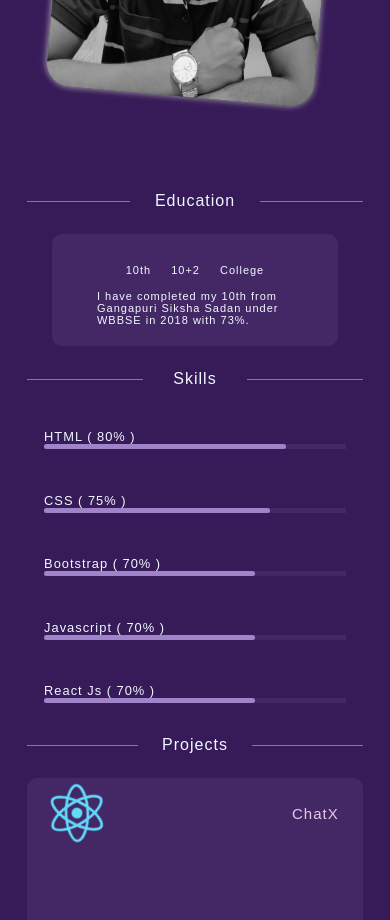
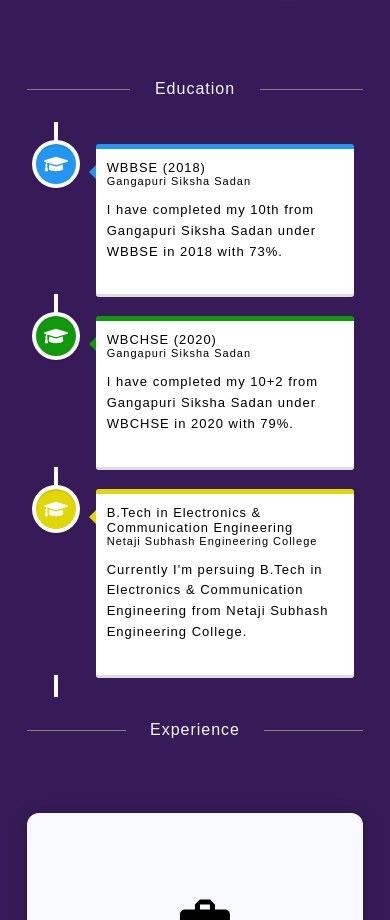
Before and after one commit to GairikSharma/Portfolio-Website, a React (Create React App) app: page / in a window 390 px wide. Shown: the part 1080-2000 px from the top of the page. Built offline with nearby package versions, Linux system fonts and the light colour scheme.

Commit message:
Timeline added

```diff
--- a/package.json
+++ b/package.json
@@ -13,6 +13,8 @@
     "react-icons": "^4.4.0",
     "react-pdf": "^5.7.2",
     "react-scripts": "5.0.1",
+    "react-vertical-timeline-component": "^3.6.0",
+    "swiper": "^9.4.1",
     "typewriter-effect": "^2.19.0",
     "web-vitals": "^2.1.4"
   },
--- a/src/App.css
+++ b/src/App.css
@@ -8,21 +8,28 @@
     font-family: 'Open Sans', sans-serif;
     font-family: 'Qahiri', sans-serif;
     font-family: 'Quicksand', sans-serif; */
-    font-family: 'Exo', sans-serif;
-    font-family: 'Indie Flower', cursive;
-    font-family: 'Montserrat', sans-serif;
-    font-family: 'Noto Serif Display', serif;
-    font-family: 'Open Sans', sans-serif;
-    font-family: 'Qahiri', sans-serif;
-    font-family: 'Quicksand', sans-serif;
+  font-family: "Exo", sans-serif;
+  font-family: "Indie Flower", cursive;
+  font-family: "Montserrat", sans-serif;
+  font-family: "Noto Serif Display", serif;
+  font-family: "Open Sans", sans-serif;
+  font-family: "Qahiri", sans-serif;
+  font-family: "Quicksand", sans-serif;
   letter-spacing: 1px;
-    background-color: #371B58;
+  background-color: #371b58;
   cursor: pointer;
   font-weight: 100;
   scroll-behavior: smooth;
 }
-
-@import url('https://fonts.googleapis.com/css2?family=Exo&family=Indie+Flower&family=Montserrat:wght@300&family=Noto+Serif+Display:wght@300&family=Open+Sans:wght@300&family=Qahiri&family=Quicksand&display=swap');
+.exp-card-wrapper {
+    width: 100%;
+    height: 480px;
+    display: flex;
+    flex-direction: column;
+    justify-content: center;
+    align-items: center;
+}
+@import url("https://fonts.googleapis.com/css2?family=Exo&family=Indie+Flower&family=Montserrat:wght@300&family=Noto+Serif+Display:wght@300&family=Open+Sans:wght@300&family=Qahiri&family=Quicksand&display=swap");
 body {
   overflow-x: hidden;
   position: relative;
@@ -51,7 +58,7 @@ body {
   padding: 14px;
   margin: 10px;
   font-weight: 100;
-    font-size: 1.0rem;
+  font-size: 1rem;
   width: 150px;
   display: flex;
   justify-content: center;
@@ -77,7 +84,7 @@ body {
   padding: 14px;
   margin: 10px;
   font-weight: 100;
-    font-size: 1.0rem;
+  font-size: 1rem;
   width: 100px;
   display: flex;
   justify-content: center;
@@ -125,6 +132,5 @@ body {
 @media only screen and (max-width: 600px) {
   body {
     font-size: 11px;
-
   }
 }
--- a/src/App.js
+++ b/src/App.js
@@ -1,135 +1,202 @@
-import React, { useState, useRef } from 'react';
-import './App.css';
-import About from './about';
-import Education from './education';
-import Projects from './projects';
-import Skills from './skills';
-import Certificate from './certificate';
-import Achievement from './achievement';
-import Contact from './contact';
-import { FiMail } from 'react-icons/fi'
+import React, { useState, useRef } from "react";
+import "./App.css";
+import About from "./about";
+import Education from "./education";
+import Projects from "./projects";
+import Skills from "./skills";
+import Certificate from "./certificate";
+import Achievement from "./achievement";
+import Contact from "./contact";
+import { FiMail } from "react-icons/fi";
 // import GairkSharma_cv from './pdf/GairikSharma_cv.pdf'
 
+import "./styles/nav.css";
+import { CgMenuRight } from "react-icons/cg";
+import { VscClose } from "react-icons/vsc";
+import { IoMdDownload } from "react-icons/io";
 
-
-import './styles/nav.css'
-import { CgMenuRight } from 'react-icons/cg'
-import { VscClose } from 'react-icons/vsc'
-import { IoMdDownload } from 'react-icons/io'
-
-import { AiFillLinkedin } from 'react-icons/ai'
-import { BsGithub } from 'react-icons/bs'
-import { BsFacebook } from 'react-icons/bs'
-import { BsInstagram } from 'react-icons/bs'
-import Footer from './footer';
+import { AiFillLinkedin } from "react-icons/ai";
+import { BsGithub } from "react-icons/bs";
+import { BsFacebook } from "react-icons/bs";
+import { BsInstagram } from "react-icons/bs";
+import Footer from "./footer";
+import ExperienceCard from "./experience";
+import Swiper from "swiper";
+import SwiperElement from "./swiper";
 
 function App() {
+  const [sidemenu, setSidemenu] = useState(false);
+  const sideMenu = () => {
+    setSidemenu(true);
+    console.log("Clicked");
+  };
+  const closeSidebar = () => {
+    setSidemenu(false);
+  };
 
-
-
-  const [sidemenu, setSidemenu] = useState(false)
-  const sideMenu = () => {
-    setSidemenu(true)
-    console.log('Clicked');
-  }
-  const closeSidebar = () => {
-    setSidemenu(false)
-  }
-
-  const aboutref = useRef()
-  const educationref = useRef()
-  const skillsref = useRef()
-  const projectsref = useRef()
-  const certificateref = useRef()
-  const achivementref = useRef()
-  const contactref = useRef()
-
+  const aboutref = useRef();
+  const educationref = useRef();
+  const experienceref = useRef();
+  const skillsref = useRef();
+  const projectsref = useRef();
+  const certificateref = useRef();
+  const achivementref = useRef();
+  const contactref = useRef();
 
   const scrollComponent = (elem) => {
-    elem.current.scrollIntoView({ behavior: 'smooth' })
+    elem.current.scrollIntoView({ behavior: "smooth" });
     console.log(elem.current);
-  }
-
-
-
-
+  };
 
   return (
-
     <div className="App">
-
-
-
-      {
-        sidemenu && (
+      {sidemenu && (
         <div className="side-menu">
           <div className="close-icon-div">
-              <VscClose className='close-icon' onClick={closeSidebar} />
+            <VscClose className="close-icon" onClick={closeSidebar} />
           </div>
           <div className="side-menu-items">
             <ul>
-                <li onClick={() => {
-                  setSidemenu(false)
-                  scrollComponent(aboutref)
-                }} >About</li>
-                <li onClick={() => {
-                  setSidemenu(false)
-                  scrollComponent(educationref)
-                }}>Education</li>
-                <li onClick={() => {
-                  setSidemenu(false)
-                  scrollComponent(skillsref)
-                }}>Skills</li>
-                <li onClick={() =>
-                {
-                  setSidemenu(false)
-                  scrollComponent(projectsref)
-                }}>Projects</li>
-                <li onClick={() =>
-                {
-                  setSidemenu(false)
-                  scrollComponent(certificateref)
-                 }}>Certifications</li>
-                <li onClick={() => {
-                  setSidemenu(false)
-                  scrollComponent(achivementref)
-                }}>Achievements</li>
-                <li onClick={() => {
-                  setSidemenu(false)
-                  scrollComponent(contactref)
-                  }}>Contact</li>
+              <li
+                onClick={() => {
+                  setSidemenu(false);
+                  scrollComponent(aboutref);
+                }}
+              >
+                About
+              </li>
+              <li
+                onClick={() => {
+                  setSidemenu(false);
+                  scrollComponent(educationref);
+                }}
+              >
+                Education
+              </li>
+              <li
+                onClick={() => {
+                  setSidemenu(false);
+                  scrollComponent(experienceref);
+                }}
+              >
+                Experience
+              </li>
+              <li
+                onClick={() => {
+                  setSidemenu(false);
+                  scrollComponent(skillsref);
+                }}
+              >
+                Skills
+              </li>
+              <li
+                onClick={() => {
+                  setSidemenu(false);
+                  scrollComponent(projectsref);
+                }}
+              >
+                Projects
+              </li>
+              <li
+                onClick={() => {
+                  setSidemenu(false);
+                  scrollComponent(certificateref);
+                }}
+              >
+                Certifications
+              </li>
+              <li
+                onClick={() => {
+                  setSidemenu(false);
+                  scrollComponent(achivementref);
+                }}
+              >
+                Achievements
+              </li>
+              <li
+                onClick={() => {
+                  setSidemenu(false);
+                  scrollComponent(contactref);
+                }}
+              >
+                Contact
+              </li>
             </ul>
-              <button>Download CV
-                <a href="#" style={{background:'transparent'}}>
-                  <IoMdDownload className='download-icon' />
+            <button>
+              Download CV
+              <a href="#" style={{ background: "transparent" }}>
+                <IoMdDownload className="download-icon" />
               </a>
             </button>
           </div>
         </div>
-        )
-      }
+      )}
       <div className="nav">
-        <div className="logo">
-          G_s
-        </div>
+        <div className="logo">G_s</div>
         <div className="menu-items">
           <ul>
-            <li onClick={()=>{scrollComponent(aboutref)}}>About</li>
-            <li onClick={()=>{scrollComponent(educationref)}}>Education</li>
-            <li onClick={()=>{scrollComponent(skillsref)}}>Skills</li>
-            <li onClick={()=>{scrollComponent(projectsref)}}>Projects</li>
-            <li onClick={()=>{scrollComponent(certificateref)}}>Certifications</li>
-            <li onClick={()=>{scrollComponent(achivementref)}}>Achievement</li>
-            <li onClick={()=>{scrollComponent(contactref)}}>Contact</li>
+            <li
+              onClick={() => {
+                scrollComponent(aboutref);
+              }}
+            >
+              About
+            </li>
+            <li
+              onClick={() => {
+                scrollComponent(educationref);
+              }}
+            >
+              Education
+            </li>
+            <li
+              onClick={() => {
+                scrollComponent(experienceref);
+              }}
+            >
+              Experience
+            </li>
+            <li
+              onClick={() => {
+                scrollComponent(skillsref);
+              }}
+            >
+              Skills
+            </li>
+            <li
+              onClick={() => {
+                scrollComponent(projectsref);
+              }}
+            >
+              Projects
+            </li>
+            <li
+              onClick={() => {
+                scrollComponent(certificateref);
+              }}
+            >
+              Certifications
+            </li>
+            <li
+              onClick={() => {
+                scrollComponent(achivementref);
+              }}
+            >
+              Achievement
+            </li>
+            <li
+              onClick={() => {
+                scrollComponent(contactref);
+              }}
+            >
+              Contact
+            </li>
           </ul>
-
         </div>
-        <div className='menu-items-toggle-btn'>
+        <div className="menu-items-toggle-btn">
           <CgMenuRight className="menu-icon " onClick={sideMenu} />
         </div>
-
       </div>
-
 
       <div className="social-media">
         <a href="gairiksharma2000@gmail.com">
@@ -163,6 +230,14 @@ function App() {
         <div></div>
       </div>
       <Education />
+      <div className="edu" ref={experienceref}>
+        <div></div>
+        <h1>Experience</h1>
+        <div></div>
+      </div>
+      <div className="exp-card-wrapper">
+        <ExperienceCard />
+      </div>
       <div className="skills" ref={skillsref}>
         <div></div>
         <h1>Skills</h1>
--- a/src/about.js
+++ b/src/about.js
@@ -14,7 +14,7 @@ function About() {
             <div className="about-container" data-aos="fade-in">
                 <div className="text-intro" >
                     <p className='heading'>Hey , I am Gairik Sharma</p>
-                    <div className='headingtwo'>
+                    <div className='headingtwo' style={{height: "80px"}}>
                         <Typewriter
                             options={{
                                 strings: ['I am a Electronics Engineering undergrad', 'I am a MERN stack Developer'],
--- a/src/education.js
+++ b/src/education.js
@@ -1,86 +1,81 @@
-import React, { useState, useEffect } from 'react'
-import './styles/education.css'
-import Aos from 'aos';
-import "aos/dist/aos.css";
+import React from "react";
+import {
+  VerticalTimeline,
+  VerticalTimelineElement,
+} from "react-vertical-timeline-component";
+import "react-vertical-timeline-component/style.min.css";
+import { FaGraduationCap } from "react-icons/fa";
 
 function Education() {
-  useEffect(() => {
-        Aos.init({ duration: 2000 })
-    }, [])
-
-  const [school, setSchool] = useState(true)
-  const [schoolhs, setSchoolhs] = useState(false)
-  const [grad, setGrad] = useState(false)
-
-  const set_school = () => {
-    setSchool(true)
-    setSchoolhs(false)
-    setGrad(false)
-  }
-
-  const set_schoolhs = () => {
-    setSchool(false)
-    setSchoolhs(true)
-    setGrad(false)
-  }
-
-  const set_grad = () => {
-    setSchool(false)
-    setSchoolhs(false)
-    setGrad(true)
-  }
   return (
     <>
+      <VerticalTimeline>
+        <VerticalTimelineElement
+          className="vertical-timeline-element--work"
+          contentStyle={{
+            background: "white",
+            color: "black",
+            borderTop: "5px solid rgb(33, 150, 243)",
+          }}
+          contentArrowStyle={{ borderRight: "7px solid  rgb(33, 150, 243)" }}
+          iconStyle={{ background: "rgb(33, 150, 243)", color: "#fff" }}
+          icon={<FaGraduationCap style={{background: "transparent"}} />}
+        >
+          <h3 className="vertical-timeline-element-title" style={{background: "white",}}>WBBSE (2018)</h3>
+          <h4 className="vertical-timeline-element-subtitle" style={{background: "white",}}>
+            Gangapuri Siksha Sadan
+          </h4>
+          <p style={{background: "white"}}>
+            I have completed my 10th from Gangapuri Siksha Sadan under WBBSE in
+            2018 with 73%.
+          </p>
+        </VerticalTimelineElement>
 
-      <div className="main-education-container" data-aos="fade-in">
-        <div className="education-container">
-
-          <div className="education">
-            <div className="education-sidemenu">
-              <div className="school" onClick={set_school}>
-                10th
-              </div>
-              <div className="school-HS" onClick={set_schoolhs}>
-                10+2
-              </div>
-              <div className="grad" onClick={set_grad}>
-                College
-              </div>
-            </div>
-            <div className="inst">
-              {
-                school && (
-
-
-                  "I have completed my 10th from Gangapuri Siksha Sadan under WBBSE in 2018 with 73%."
-
-
-                )
-              }
-              {
-                schoolhs && (
-
-
-                  "I have completed my 10+2 from Gangapuri Siksha Sadan under WBCHSE in 2020 with 79%. "
-
-
-                )
-              }
-              {
-                grad && (
-
-
-                  "Currently I'm persuing B.Tech in Electronics & Communication Engineering from Netaji Subhash Engineering College."
-
-
-                )
-              }
-            </div>
-          </div>
-        </div>
-      </div>
+        <VerticalTimelineElement
+          className="vertical-timeline-element--work"
+          contentStyle={{
+            background: "white",
+            color: "black",
+            borderTop: "5px solid rgb(16, 154, 11)",
+          }}
+          contentArrowStyle={{ borderRight: "7px solid  rgb(16, 154, 11)" }}
+          iconStyle={{ background: "rgb(16, 154, 11)", color: "#fff" }}
+          icon={<FaGraduationCap style={{background: "transparent"}} />}
+        >
+          <h3 className="vertical-timeline-element-title" style={{background: "white",}}>WBCHSE (2020)</h3>
+          <h4 className="vertical-timeline-element-subtitle" style={{background: "white",}}>
+            Gangapuri Siksha Sadan
+          </h4>
+          <p style={{background: "white",}}>
+            I have completed my 10+2 from Gangapuri Siksha Sadan under WBCHSE in
+            2020 with 79%.
+          </p>
+        </VerticalTimelineElement>
+        <VerticalTimelineElement
+          className="vertical-timeline-element--work"
+          contentStyle={{
+            background: "white",
+            color: "black",
+            borderTop: "5px solid rgb(223, 216, 6)",
+          }}
+          contentArrowStyle={{ borderRight: "7px solid  rgb(223, 216, 6)" }}
+          iconStyle={{ background: "rgb(223, 216, 6)", color: "#fff" }}
+          icon={<FaGraduationCap style={{background: "transparent"}} />}
+        >
+          <h3 className="vertical-timeline-element-title" style={{background: "white",}}>
+            B.Tech in Electronics & Communication Engineering
+          </h3>
+          <h4 className="vertical-timeline-element-subtitle" style={{background: "white",}}>
+            Netaji Subhash Engineering College
+          </h4>
+          <p style={{background: "white",}}>
+            Currently I'm persuing B.Tech in Electronics & Communication
+            Engineering from Netaji Subhash Engineering College.
+          </p>
+        </VerticalTimelineElement>
+      </VerticalTimeline>
     </>
-  )
+  );
 }
 
-export default Education
+export default Education;
--- /dev/null
+++ b/src/experience.js
@@ -0,0 +1,30 @@
+import React from "react";
+import { MdBusinessCenter } from "react-icons/md";
+import "./styles/experienceCard.css"
+
+function ExperienceCard() {
+  return (
+    <>
+      <div className="card-body-exp">
+        <div className="icon-workplace-exp">
+          <div className="icon-wrapper-exp">
+            <MdBusinessCenter className="icon-exp" />
+          </div>
+          <div className="workplace-exp">
+            <div className="workplace-header-exp">25$ Support Tech</div>
+            <div className="woprkplace-timeline-exp">
+              November 2022 - January 2023
+            </div>
+          </div>
+        </div>
+        <div className="card-header-exp">Frontend developer Intern</div>
+        <div className="card-description-exp">
+            Developing and managing the frontend of a project.Handled day to day
+            responsibilities.Worked with the team
+        </div>
+      </div>
+    </>
+  );
+}
+
+export default ExperienceCard;
--- a/src/styles/card.css
+++ b/src/styles/card.css
@@ -1,4 +1,3 @@
-
 .card {
     width: 100%;
     height: 350px;
--- /dev/null
+++ b/src/styles/experienceCard.css
@@ -0,0 +1,115 @@
+.card-body-exp {
+  width: 50%;
+  min-height: 380px;
+  max-height: auto;
+  background-color: ghostwhite;
+
+  border: none;
+  border-radius: 12px;
+  border-top-left-radius: 12px;
+  border-top-right-radius: 12px;
+  box-shadow: rgba(14, 30, 37, 0.12) 0px 2px 4px 0px,
+    rgba(14, 30, 37, 0.32) 0px 2px 16px 0px;
+
+  display: flex;
+  flex-direction: column;
+  justify-content: center;
+  align-items: center;
+  gap: 20px;
+  padding: 5px;
+}
+.icon-workplace-exp {
+  background-color: ghostwhite;
+
+  width: 100%;
+  display: flex;
+  flex-direction: column;
+  justify-content: center;
+  align-items: center;
+  gap: 12px;
+}
+.workplace-exp {
+  background-color: ghostwhite;
+
+  width: 100%;
+  display: flex;
+  flex-direction: column;
+  justify-content: center;
+  align-items: center;
+  gap: 12px;
+}
+.workplace-header-exp {
+  background-color: ghostwhite;
+
+  font-size: 18px;
+  font-weight: 500;
+  color: blueviolet;
+}
+.woprkplace-timeline-exp {
+  background-color: ghostwhite;
+}
+.icon-wrapper-exp {
+  background-color: ghostwhite;
+
+  width: 100%;
+  display: flex;
+  flex-direction: column;
+  justify-content: center;
+  align-items: center;
+}
+.icon-exp {
+  background-color: ghostwhite;
+
+  margin-top: 20px;
+  width: 60px;
+  height: 60px;
+  /* background-color: orange;
+  border: 5px rgb(255, 0, 0) solid; */
+  border-radius: 50%;
+  animation: bounce 0.5s infinite alternate;
+}
+@keyframes bounce {
+  0% {
+    transform: translateX(0);
+  }
+
+  100% {
+    transform: translateX(10px);
+  }
+}
+.workplace-exp {
+  background-color: ghostwhite;
+
+  width: 100%;
+  display: flex;
+  flex-direction: column;
+  justify-content: center;
+  align-items: center;
+}
+.card-header-exp {
+  background-color: ghostwhite;
+
+  width: 100%;
+  display: flex;
+  flex-direction: column;
+  justify-content: center;
+  align-items: center;
+  font-size: 24px;
+  font-weight: 600;
+}
+.card-description-exp {
+  background-color: ghostwhite;
+
+  text-align: center;
+  padding: 10px;
+}
+@media only screen and (max-width: 910px) {
+  .card-body-exp {
+    width: 50%;
+  }
+}
+@media only screen and (max-width: 600px) {
+  .card-body-exp {
+    width: 100%;
+  }
+}
--- /dev/null
+++ b/src/styles/swiper.css
@@ -0,0 +1,30 @@
+.swiper-button-next {
+  background: transparent;
+}
+.swiper-button-prev {
+  background: transparent;
+}
+.swiper-pagination {
+    background: transparent;
+}
+.swiper_container {
+    display: grid;
+    grid-template-columns: 33.33% 33.33% 33.33%;
+}
+
+
+.swiper_container {
+  width: 480px;
+}
+
+@media screen and (min-width: 640px) {
+  .swiper_container {
+    width: 640px;
+  }
+}
+
+@media screen and (min-width: 768px) {
+  .swiper_container {
+    width: 768px;
+  }
+}
--- /dev/null
+++ b/src/swiper.jsx
@@ -0,0 +1,91 @@
+import React from "react";
+import "./styles/swiper.css";
+import { Swiper, SwiperSlide } from "swiper/react";
+
+import "swiper/css";
+import "swiper/css/effect-coverflow";
+import "swiper/css/pagination";
+import "swiper/css/navigation";
+
+import { EffectCoverflow, Pagination, Navigation } from "swiper";
+import Card from "./card";
+
+function SwiperElement() {
+  return (
+    <>
+      <div className="container">
+        <Swiper
+          effect={"coverflow"}
+          grabCursor={true}
+          centeredSlides={true}
+          loop={true}
+          slidesPerView={"auto"}
+          coverflowEffect={{
+            rotate: 0,
+            stretch: 80,
+            depth: 200,
+            modifier: 1,
+            slideShadows: false,
+          }}
+          pagination={{ el: ".swiper-pagination", clickable: true }}
+          navigation={{
+            nextEl: ".swiper-button-next",
+            prevEl: ".swiper-button-prev",
+            clickable: true,
+          }}
+          modules={[EffectCoverflow, Pagination, Navigation]}
+          className="swiper_container"
+          breakpoints={{
+            300: {
+              slidesPerView: 1,
+              spaceBetween: 5,
+            },
+            400: {
+              slidesPerView: 1,
+              spaceBetween: 10,
+            },
+            640: {
+              slidesPerView: 4,
+              spaceBetween: 40,
+            },
+            768: {
+              slidesPerView: 2,
+              spaceBetween: 50,
+            },
+          }}
+        >
+          <SwiperSlide>
+            <Card />
+          </SwiperSlide>
+          <SwiperSlide>
+            <Card />
+          </SwiperSlide>
+          <SwiperSlide>
+            <Card />
+          </SwiperSlide>
+          <SwiperSlide>
+            <Card />
+          </SwiperSlide>
+          <SwiperSlide>
+            <Card />
+          </SwiperSlide>
+          <SwiperSlide>
+            <Card />
+          </SwiperSlide>
+
+          <div className="slider-controler">
+            <div className="swiper-button-prev slider-arrow">
+              <ion-icon name="arrow-back-outline"></ion-icon>
+            </div>
+            <div className="swiper-button-next slider-arrow">
+              <ion-icon name="arrow-forward-outline"></ion-icon>
+            </div>
+            <div className="swiper-pagination"></div>
+          </div>
+        </Swiper>
+      </div>
+    </>
+  );
+}
+
+export default SwiperElement;
```
Also changed, not shown: 1 other file (tests, documents, lock files or other folders). Lines whose indentation alone changed are shown as unchanged.
